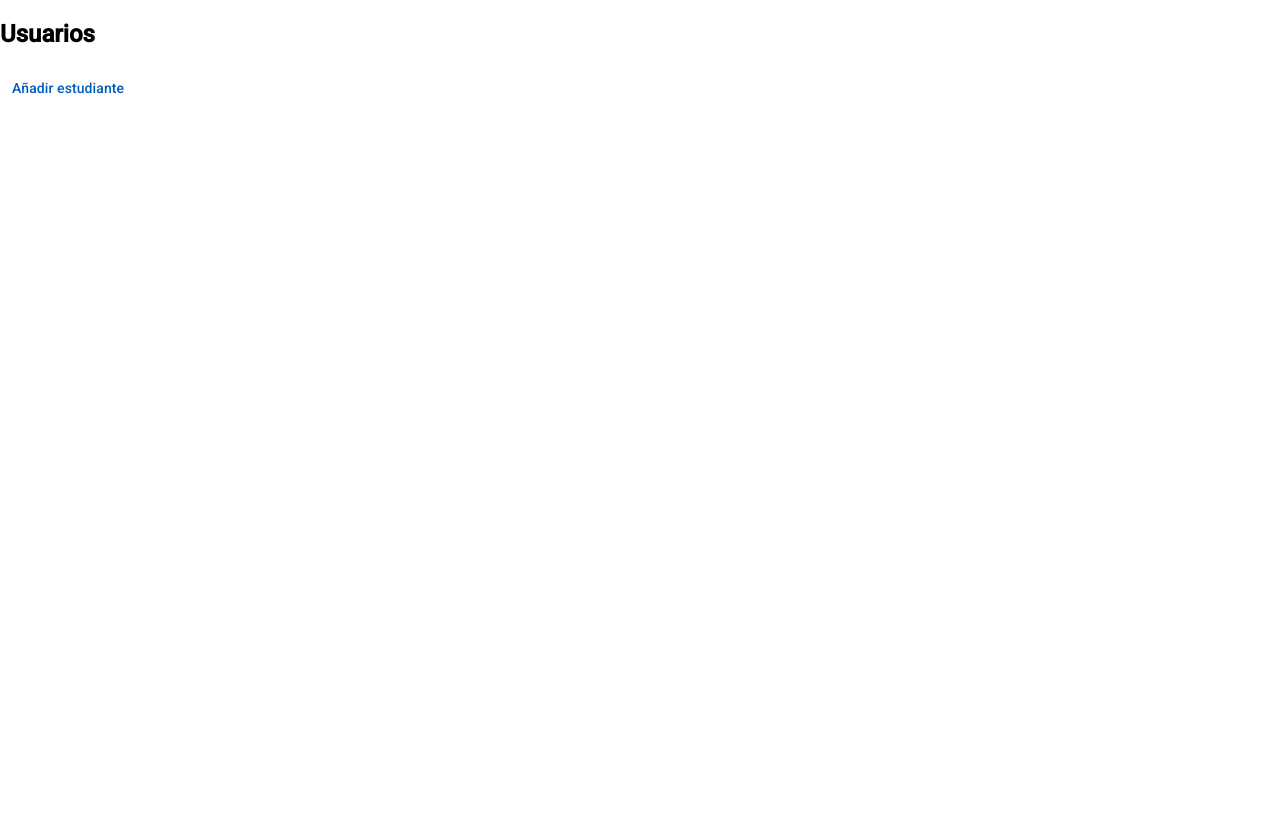
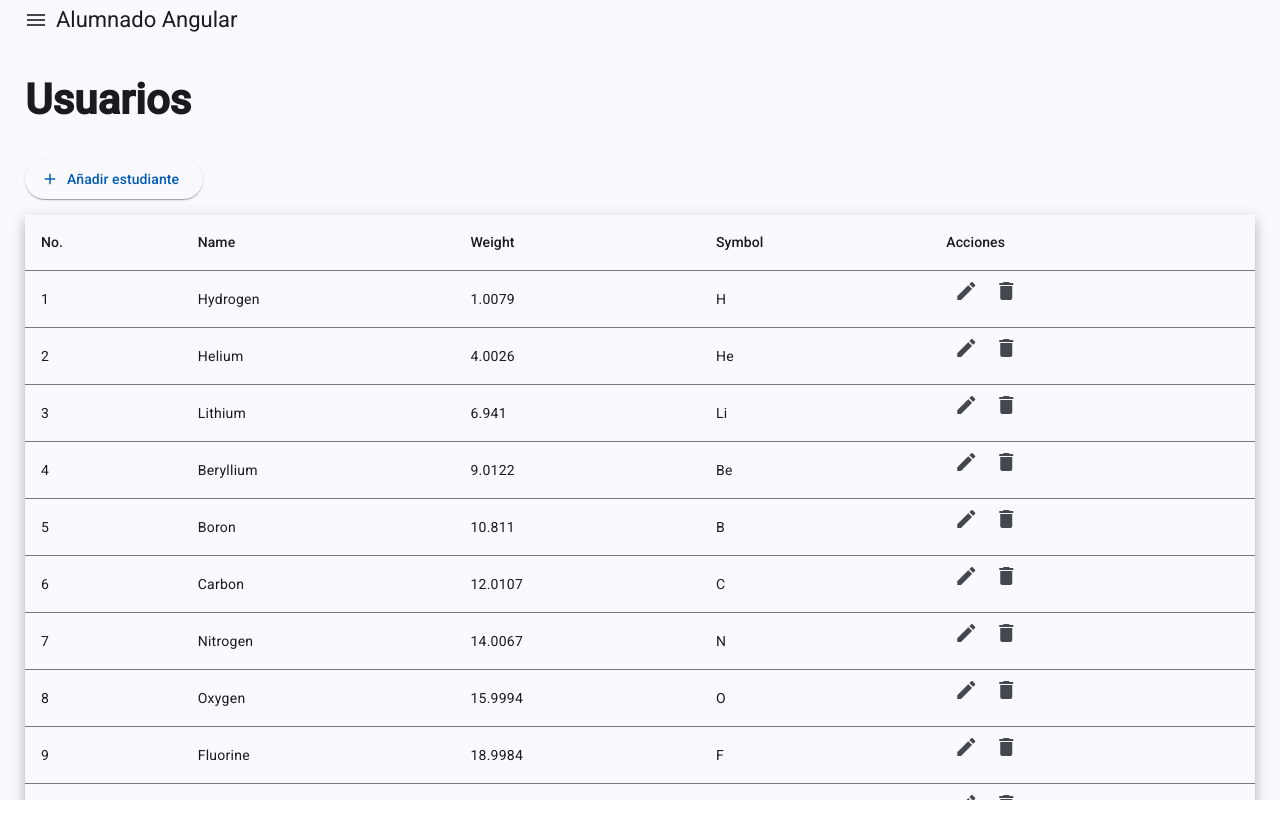
Before and after one commit to mataltuna/Angular, an Angular app: page / in a window 1280 px wide. Built offline with nearby package versions, Linux system fonts and the light colour scheme.

Commit message:
first commit

```diff
--- a/src/app/features/dashboard/dashboard.component.html
+++ b/src/app/features/dashboard/dashboard.component.html
@@ -1 +1,27 @@
-<app-users></app-users>
+<mat-drawer-container class="example-container" autosize>
+    <!-- SIDEBAR -->
+    <mat-drawer #drawer class="example-sidenav" mode="side">
+        <p>Auto-resizing sidenav</p>
+        @if (showFiller) {
+            <p>Lorem, ipsum dolor sit amet consectetur.</p>
+        }
+        <button (click)="showFiller = !showFiller" mat-raised-button>
+            Toggle extra text
+        </button>
+    </mat-drawer>
+
+    <!-- CONTENT -->
+    <div class="example-sidenav-content">
+        <!-- TOOLBAR -->
+        <mat-toolbar>
+            <button mat-icon-button (click)="drawer.toggle()" class="example-icon" aria-label="Example icon-button with menu icon">
+                <mat-icon>menu</mat-icon>
+            </button>
+            <span>Alumnado Angular</span>
+            <span class="example-spacer"></span>
+        </mat-toolbar>
+        <!--USER COMPONENT-->
+        <app-users></app-users>
+    </div>
+
+</mat-drawer-container>
--- a/src/app/features/dashboard/dashboard.component.scss
+++ b/src/app/features/dashboard/dashboard.component.scss
@@ -0,0 +1,12 @@
+.example-container {
+    width: 100%;
+    height: 100vh;
+    .example-sidenav-content {
+        display: flex;
+        height: 100%;
+        flex-direction: column;
+    }
+    .example-sidenav {
+        padding: 20px;
+    }
+}
--- a/src/app/features/dashboard/dashboard.component.ts
+++ b/src/app/features/dashboard/dashboard.component.ts
@@ -6,5 +6,5 @@ import { Component } from '@angular/core';
   styleUrl: './dashboard.component.scss'
 })
 export class DashboardComponent {
-
+  showFiller = false;
 }
--- a/src/app/features/dashboard/dashboard.module.ts
+++ b/src/app/features/dashboard/dashboard.module.ts
@@ -4,6 +4,8 @@ import { CommonModule } from '@angular/common';
 import { DashboardRoutingModule } from './dashboard-routing.module';
 import { DashboardComponent } from './dashboard.component';
 import { UsersModule } from './users/users.module';
+import { SharedModule } from '../../shared/shared.module';
+
 
 
 @NgModule({
@@ -13,7 +15,8 @@ import { UsersModule } from './users/users.module';
   imports: [
     CommonModule,
     DashboardRoutingModule,
-    UsersModule
+    UsersModule,
+    SharedModule
   ],
   exports: [DashboardComponent]
 })
--- a/src/app/features/dashboard/users/user-dialog/user-dialog.component.html
+++ b/src/app/features/dashboard/users/user-dialog/user-dialog.component.html
@@ -1 +1,48 @@
-<p>user-dialog works!</p>
+<h4 mat-dialog-title>Añade un estudiante!</h4>
+<div mat-dialog-content>
+    <!-- STUDENT FORM -->
+    <form id="user-form">
+        <div class="row">
+            <div class="col-6">
+                <mat-form-field appearance="outline">
+                    <mat-label>Nombre</mat-label>
+                    <input matInput placeholder="Ej: Juan">
+                </mat-form-field>
+            </div>
+            <div class="col-6">
+                <mat-form-field appearance="outline">
+                    <mat-label>Apellido</mat-label>
+                    <input matInput placeholder="Ej: Perez">
+                </mat-form-field>
+            </div>
+        </div>
+        <div class="row">
+            <div class="col-6">
+                <mat-form-field appearance="outline">
+                    <mat-label>Ingresa tu correo electronico</mat-label>
+                    <input
+                    matInput
+                    placeholder="Ej: tumail@example.com"
+                    required/>
+                </mat-form-field>
+            </div>
+            <div class="col-6">
+                <mat-form-field appearance="outline">
+                    <mat-label>Curso</mat-label>
+                    <mat-select>
+                        <mat-option value="frontProg">Programación Frontend</mat-option>
+                        <mat-option value="backProg">Programación Backend</mat-option>
+                        <mat-option value="designUx">Diseño UX UI</mat-option>
+                        <mat-option value="marketing">Marketing</mat-option>
+                        <mat-option value="cibersec">Ciberseguridad</mat-option>
+                    </mat-select>
+                </mat-form-field>
+            </div>
+        </div>
+    </form>
+</div>
+<div mat-dialog-actions>
+    <button mat-dialog-close mat-button>Cancelar</button>
+    <button (click)="onAdd()" mat-button>Añadir</button>
+
+</div>
--- a/src/app/features/dashboard/users/user-dialog/user-dialog.component.ts
+++ b/src/app/features/dashboard/users/user-dialog/user-dialog.component.ts
@@ -1,10 +1,17 @@
 import { Component } from '@angular/core';
+import { MatDialogRef } from '@angular/material/dialog';
 
 @Component({
   selector: 'app-user-dialog',
   templateUrl: './user-dialog.component.html',
-  styles: ``
+  styles: `
+  #user-form {
+    padding: 4px 0;
+  }`
 })
 export class UserDialogComponent {
-
+  constructor(private matDialogRef: MatDialogRef<UserDialogComponent>) {}
+  onAdd(): void {
+    this.matDialogRef.close({ result: 'hola'})
+  }
 }
--- a/src/app/features/dashboard/users/users.component.html
+++ b/src/app/features/dashboard/users/users.component.html
@@ -1,4 +1,52 @@
-<h2>Usuarios</h2>
-<button mat-button (click)="openModal()">
-    Añadir estudiante
-</button>
+<div id="users-container">
+    <h2>Usuarios</h2>
+    <button mat-raised-button (click)="openModal()">
+        <mat-icon>add</mat-icon>
+        Añadir estudiante
+    </button>
+
+    <!-- TABLA DE USUARIOS -->
+    <table mat-table [dataSource]="dataSource" class="mat-elevation-z8">
+        <!-- Position Column -->
+        <ng-container matColumnDef="position">
+        <th mat-header-cell *matHeaderCellDef> No. </th>
+        <td mat-cell *matCellDef="let element"> {{element.position}} </td>
+        </ng-container>
+
+        <!-- Name Column -->
+        <ng-container matColumnDef="name">
+        <th mat-header-cell *matHeaderCellDef> Name </th>
+        <td mat-cell *matCellDef="let element"> {{element.name}} </td>
+        </ng-container>
+
+        <!-- Weight Column -->
+        <ng-container matColumnDef="weight">
+        <th mat-header-cell *matHeaderCellDef> Weight </th>
+        <td mat-cell *matCellDef="let element"> {{element.weight}} </td>
+        </ng-container>
+
+        <!-- Symbol Column -->
+        <ng-container matColumnDef="symbol">
+        <th mat-header-cell *matHeaderCellDef> Symbol </th>
+        <td mat-cell *matCellDef="let element"> {{element.symbol}} </td>
+        </ng-container>
+
+        <!-- Symbol Column -->
+        <ng-container matColumnDef="actions">
+            <th mat-header-cell *matHeaderCellDef> Acciones </th>
+            <td mat-cell *matCellDef="let element">
+                <button mat-icon-button>
+                    <mat-icon> edit </mat-icon>
+                </button>
+                <button mat-icon-button>
+                    <mat-icon> delete </mat-icon>
+                </button>
+            </td>
+            </ng-container>
+
+        <tr mat-header-row *matHeaderRowDef="displayedColumns"></tr>
+        <tr mat-row *matRowDef="let row; columns: displayedColumns;"></tr>
+    </table>
+
+
+</div>
--- a/src/app/features/dashboard/users/users.component.scss
+++ b/src/app/features/dashboard/users/users.component.scss
@@ -0,0 +1,9 @@
+#users-container {
+    padding: 0 25px;
+    h2 {
+        font-size: 2.625rem;
+    }
+    button {
+        margin-bottom: 1rem;
+    }
+}
--- a/src/app/features/dashboard/users/users.component.ts
+++ b/src/app/features/dashboard/users/users.component.ts
@@ -1,6 +1,27 @@
 import { Component } from '@angular/core';
 import { MatDialog } from '@angular/material/dialog';
 import { UserDialogComponent } from './user-dialog/user-dialog.component';
+
+/* TABLES */
+export interface PeriodicElement {
+  name: string;
+  position: number;
+  weight: number;
+  symbol: string;
+}
+
+const ELEMENT_DATA: PeriodicElement[] = [
+  {position: 1, name: 'Hydrogen', weight: 1.0079, symbol: 'H'},
+  {position: 2, name: 'Helium', weight: 4.0026, symbol: 'He'},
+  {position: 3, name: 'Lithium', weight: 6.941, symbol: 'Li'},
+  {position: 4, name: 'Beryllium', weight: 9.0122, symbol: 'Be'},
+  {position: 5, name: 'Boron', weight: 10.811, symbol: 'B'},
+  {position: 6, name: 'Carbon', weight: 12.0107, symbol: 'C'},
+  {position: 7, name: 'Nitrogen', weight: 14.0067, symbol: 'N'},
+  {position: 8, name: 'Oxygen', weight: 15.9994, symbol: 'O'},
+  {position: 9, name: 'Fluorine', weight: 18.9984, symbol: 'F'},
+  {position: 10, name: 'Neon', weight: 20.1797, symbol: 'Ne'},
+];
 
 @Component({
   selector: 'app-users',
@@ -8,10 +29,23 @@ import { UserDialogComponent } from './user-dialog/user-dialog.component';
   styleUrl: './users.component.scss'
 })
 export class UsersComponent {
+  displayedColumns: string[] = ['position', 'name', 'weight', 'symbol', 'actions'];
+  dataSource = ELEMENT_DATA;
+
   constructor(private matDialog: MatDialog) {}
 
 
   openModal(): void {
     this.matDialog.open(UserDialogComponent)
+      .afterClosed()
+      .subscribe({
+        next: (result) => {
+          console.log('Recibimos: ', result);
+
+          if(!!result) {
+            this.dataSource = [...this.dataSource, ]
+          }
+        }
+      })
   }
 }
```
Also changed, not shown: src/app/shared/shared.module.ts (+15 -2 lines).
